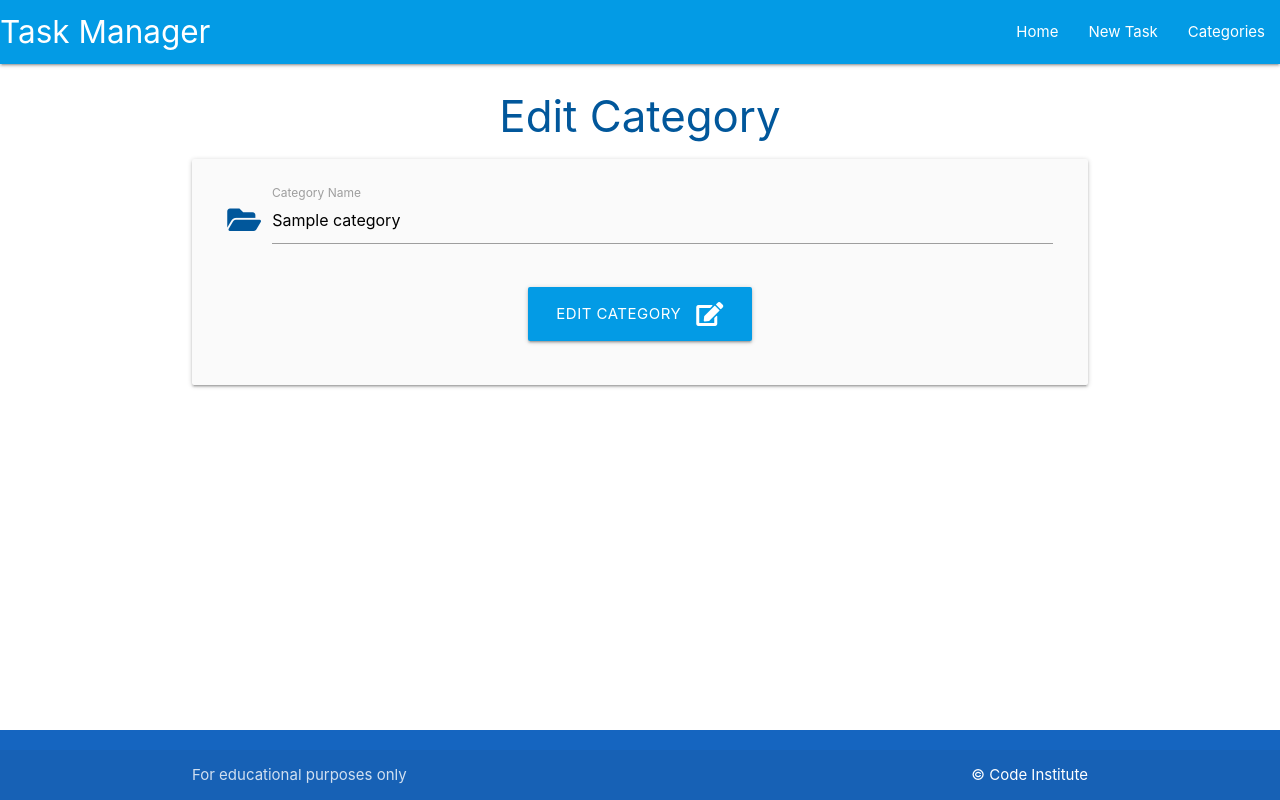
After one commit to Seamse/task-manager, a Flask app: page /edit_category/1 in a window 1280 px wide. The commit adds this page. Run offline with Flask 2, Linux system fonts and the light colour scheme; tables that the repository leaves empty hold one stand-in row (values such as "Sample post").

Commit message:
Add update functionality from CRUD

```diff
--- a/taskmanager/__init__.py
+++ b/taskmanager/__init__.py
@@ -2,7 +2,7 @@ import os
 from flask import Flask
 from flask_sqlalchemy import SQLAlchemy
 if os.path.exists("env.py"):
-    import env # noqa
+    import env  # noqa
 
 
 app = Flask(__name__)
@@ -11,4 +11,4 @@ app.config["SQLALCHEMY_DATABASE_URI"] = os.environ.get("DB_URL")
 
 db = SQLAlchemy(app)
 
-from taskmanager import routes # noqa
+from taskmanager import routes  # noqa
--- a/taskmanager/routes.py
+++ b/taskmanager/routes.py
@@ -10,7 +10,8 @@ def home():
 
 @app.route("/categories")
 def categories():
-    return render_template("categories.html")
+    categories = list(Category.query.order_by(Category.category_name).all())
+    return render_template("categories.html", categories=categories)
 
 
 @app.route("/add_category", methods=["GET", "POST"])
@@ -21,3 +22,13 @@ def add_category():
         db.session.commit()
         return redirect(url_for("categories"))
     return render_template("add_category.html")
+
+
+@app.route("/edit_category/<int:category_id>", methods=["GET", "POST"])
+def edit_category(category_id):
+    category = Category.query.get_or_404(category_id)
+    if request.method == "POST":
+        category.category_name = request.form.get("category_name")
+        db.session.commit()
+        return redirect(url_for("categories"))
+    return render_template("edit_category.html", category=category)
--- a/taskmanager/templates/base.html
+++ b/taskmanager/templates/base.html
@@ -1,7 +1,7 @@
 <!DOCTYPE html>
 <html lang="en">
+<head>
 
-<head>
     <meta charset="UTF-8">
     <meta http-equiv="X-UA-Compatible" content="IE=edge">
     <meta name="viewport" content="width=device-width, initial-scale=1.0">
@@ -16,7 +16,7 @@
 
 <body>
 
-    <Header>
+    <header>
         <!-- top navbar -->
         <nav class="light-blue darken-1">
             <div class="nav-wrapper">
@@ -36,7 +36,7 @@
             <li><a href="">New Task</a></li>
             <li><a href="{{ url_for('categories') }}">Categories</a></li>
         </ul>
-    </Header>
+    </header>
 
     <main class="container">
         {% block content %}
@@ -55,6 +55,6 @@
     <!-- jquery link goes here if needed -->
     <script src="https://cdnjs.cloudflare.com/ajax/libs/materialize/1.0.0/js/materialize.min.js"></script>
     <script src="{{ url_for('static', filename='js/script.js') }}"></script>
+
 </body>
-
 </html>
--- /dev/null
+++ b/taskmanager/templates/edit_category.html
@@ -0,0 +1,27 @@
+{% extends "base.html" %}
+{% block content %}
+
+<h3 class="light-blue-text text-darken-4 center-align">Edit Category</h3>
+
+<div class="row card-panel grey lighten-5">
+    <form class="col s12" method="POST" action="{{ url_for('edit_category', category_id=category.id) }}">
+        <!-- category name -->
+        <div class="row">
+            <div class="input-field col s12">
+                <i class="fas fa-folder-open prefix light-blue-text text-darken-4"></i>
+                <input id="category_name" name="category_name" value="{{ category.category_name }}" minlength="3" maxlength="25" type="text" class="validate" required>
+                <label for="category_name">Category Name</label>
+            </div>
+        </div>
+        <!-- submit button -->
+        <div class="row">
+            <div class="col s12 center-align">
+                <button type="submit" class="btn-large light-blue darken-1">
+                    Edit Category <i class="fas fa-edit right"></i>
+                </button>
+            </div>
+        </div>
+    </form>
+</div>
+
+{% endblock %}
--- a/taskmanager/templates/tasks.html
+++ b/taskmanager/templates/tasks.html
@@ -4,4 +4,3 @@
 <h3 class="light-blue-text text-darken-4 center-align">Tasks</h3>
 
 {% endblock %}
-© 2022 GitHub, Inc.
```
Also changed, not shown: taskmanager/models.py (+4 -4 lines), taskmanager/templates/categories.html (+16 -0 lines). Lines whose indentation alone changed are shown as unchanged.
